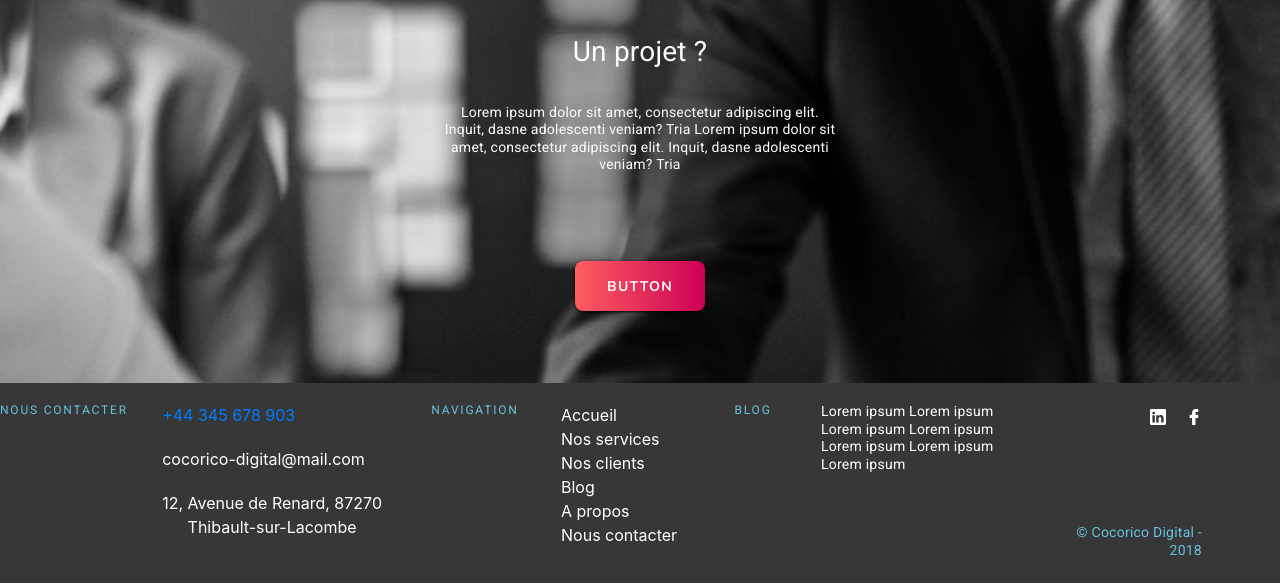
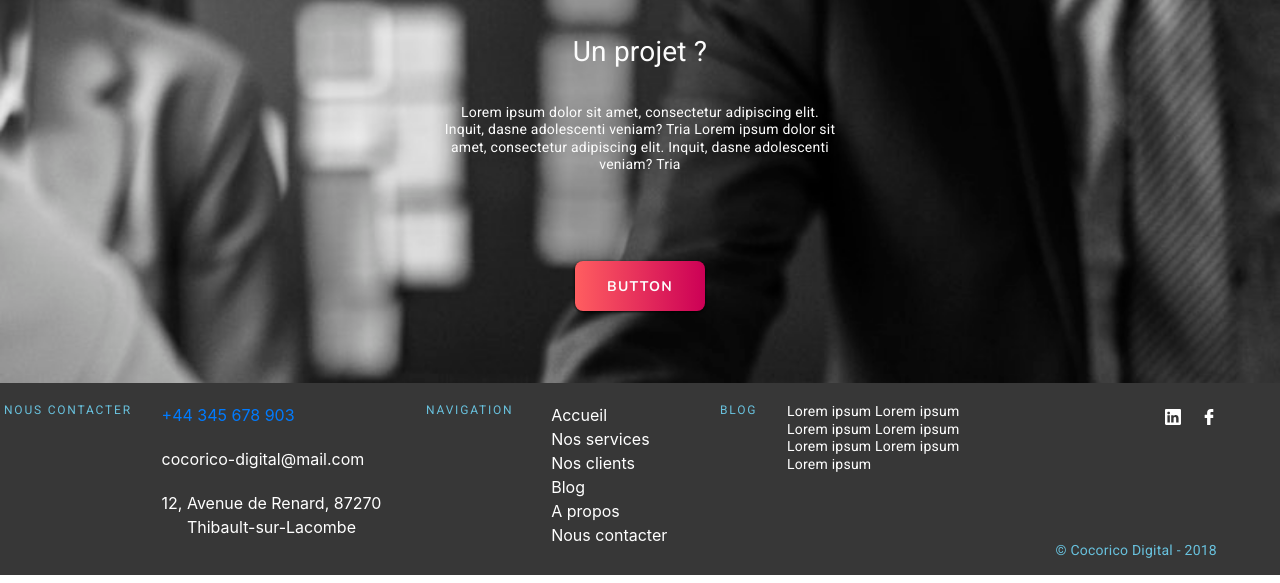
Before and after one commit to Delphine-C/Formation_projet5, a Symfony app: template templates/article.html.twig in a window 1280 px wide. Shown: the part 597-1180 px from the top of the page. Run offline with Twig, Linux system fonts and the light colour scheme; the template is opened without the code that fills it, so the values that code supplies are empty; some libraries are stand-ins or nearby versions.

Commit message:
fix footer all resolutions

```diff
--- a/public/CSS/base.css
+++ b/public/CSS/base.css
@@ -328,7 +328,7 @@ input, textarea {
 /* FOOTER */
 
 footer {
-    height: 200px;
+
     padding-top: 20px;
     background-color: #373737;
     color: #FFF;
@@ -376,3 +376,20 @@ footer nav a:hover {
         margin-bottom: 16em;
     }
 }
+
+@media screen and (max-width: 992px) {
+    .display_desktop {
+       display: none;
+        width: 20px;
+    }
+    .social{
+        height: 20px;
+        width: 20px;
+    }
+}
+@media screen and (min-width: 992px) {
+    .display_mobile {
+        display: none;
+        height: 200px;
+    }
+}
--- a/templates/base.html.twig
+++ b/templates/base.html.twig
@@ -52,13 +52,13 @@
 
 <!-- Footer -->
 <footer>
-    <div class="row d-flex justify-content-between">
-
-            <div class="col-auto">
+    <!-- start desktop display -->
+    <div class="row d-flex justify-content-between display_desktop mr-0 pl-1">
+        <div class="col-auto pr-0 display_desktop">
             <h5 class="mb-0">Nous contacter</h5>
         </div>
-            <div class="col-auto d-flex align-items-start p-0">
-                <ul class="p-0">
+        <div class="col-auto d-flex align-items-start p-0 display_desktop">
+            <ul class="p-0 display_desktop">
                 <li class="br text-left"><a class="m-0" href="tel:+44345678903">+44 345 678 903</a></li>
                 <li class="br text-left">cocorico-digital@mail.com</li>
                 <li>
@@ -66,15 +66,14 @@
                         12, Avenue de Renard, 87270
                         <div class="text-center"> Thibault-sur-Lacombe</div>
                     </address>
-
                 </li>
             </ul>
         </div>
-            <div class="col-auto">
+        <div class="col-auto p-0 display_desktop">
             <h5 class="mb-0">Navigation</h5>
         </div>
-            <div class="col-auto p-0">
-                <div class="col-auto d-flex align-items-start p-0">
+        <div class="col-auto p-0 display_desktop">
+            <div class="col-auto d-flex align-items-start p-0 display_desktop">
                 <nav id="nav">
                     <ul class="p-0">
                         <li><a href="{{ path('home_page') }}">Accueil</a></li>
@@ -87,23 +86,51 @@
                 </nav>
             </div>
         </div>
-            <div class="col-auto">
+        <div class="col-auto display_desktop p-0">
             <h5 class="mb-0">Blog</h5>
         </div>
-            <div class="col-lg-2 col-md-2">
+        <div class="col-lg-2 col-md-2 pr-0 pl-0 display_desktop">
             <p>Lorem ipsum Lorem ipsum Lorem ipsum Lorem ipsum Lorem ipsum Lorem ipsum Lorem ipsum </p>
         </div>
-            <div class="row col-2 mr-xl-5">
-                <div class="col-12 text-right">
+        <div class="row col-2 mr-xl-5 d-lg-inline-flex p-0 mr-0 display_desktop">
+            <div class="col-12 text-right pr-0">
                 <img src="{{ asset('images/social/linkedin-logo-blanc.svg') }}" class="social" alt="logo linkedin">
                 <img src="{{ asset('images/social/facebook-logo-blanc.svg') }}" class="social" alt="logo facebook">
             </div>
-                <div class="col-12 text-right align-self-end">
+            <div class="col-12 text-right align-self-end p-0 display_desktop">
                 <p id="copyright">&copy; Cocorico Digital - 2018</p>
             </div>
         </div>
-
     </div>
+    <!-- end desktop display -->
+    <!-- start mobile display -->
+    <div class="row d-flex align-items-center flex-column bd-highlight d-lg-none">
+        <div class="p-2 bd-highlight text-left d-lg-none">
+            <div class="col-auto d-lg-none p-0">
+                <h5 class="mb-0 ">Nous contacter</h5>
+            </div>
+            <div class="col-auto d-flex align-items-start p-0 d-none d-lg-none">
+                <ul class="p-0 d-lg-none">
+                    <li class="br text-left"><a class="m-0" href="tel:+44345678903">+44 345 678 903</a></li>
+                    <li class="br text-left">cocorico-digital@mail.com</li>
+                    <li>
+                        <address class="br text-left">
+                            12, Avenue de Renard, 87270
+                            <div class="text-left"> Thibault-sur-Lacombe</div>
+                        </address>
+                    </li>
+                </ul>
+            </div>
+            <div class="col-12 text-center pl-0 pr-0">
+                <img src="{{ asset('images/social/linkedin-logo-blanc.svg') }}" class="social" alt="logo linkedin">
+                <img src="{{ asset('images/social/facebook-logo-blanc.svg') }}" class="social" alt="logo facebook">
+            </div>
+            <div class="col-12 text-center d-lg-none pl-0 pr-0 pt-3">
+                <p id="copyright">&copy; Cocorico Digital - 2018</p>
+            </div>
+        </div>
+    </div>
+    <!-- end mobile display -->
     </footer>
 
     {% block javascripts %}{% endblock %}
```
Lines whose indentation alone changed are shown as unchanged.
